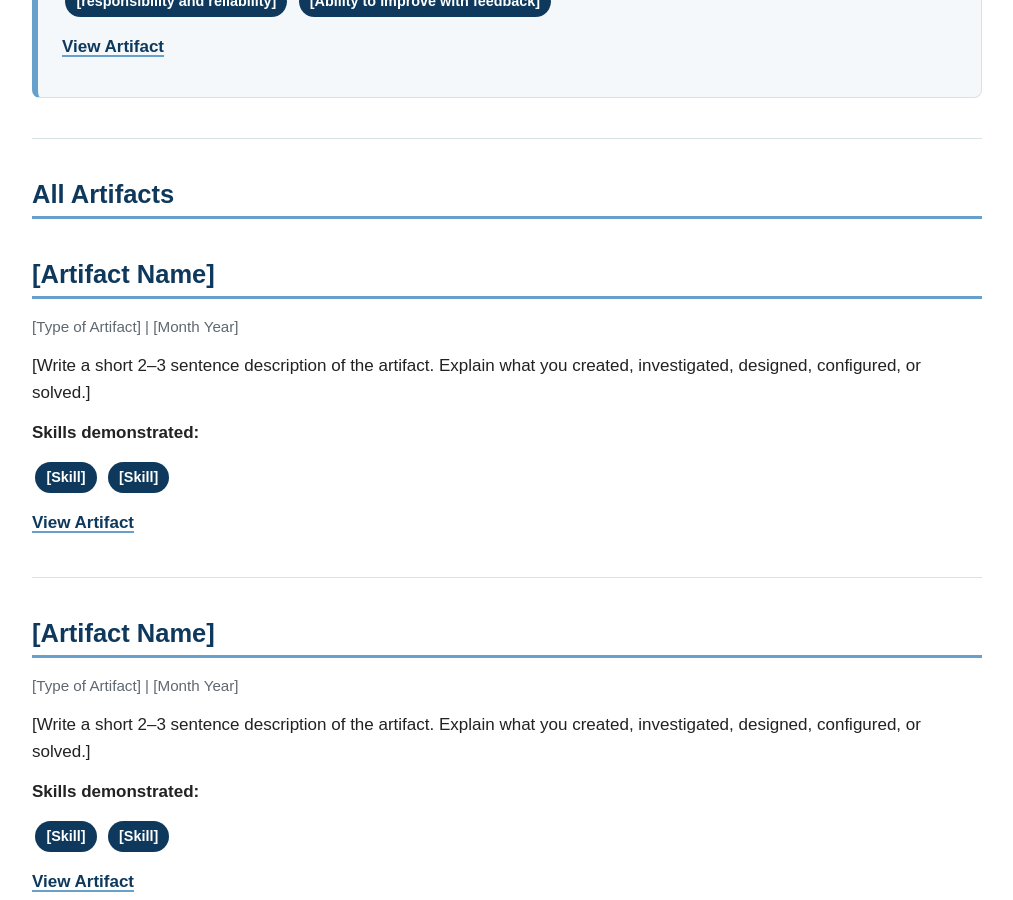
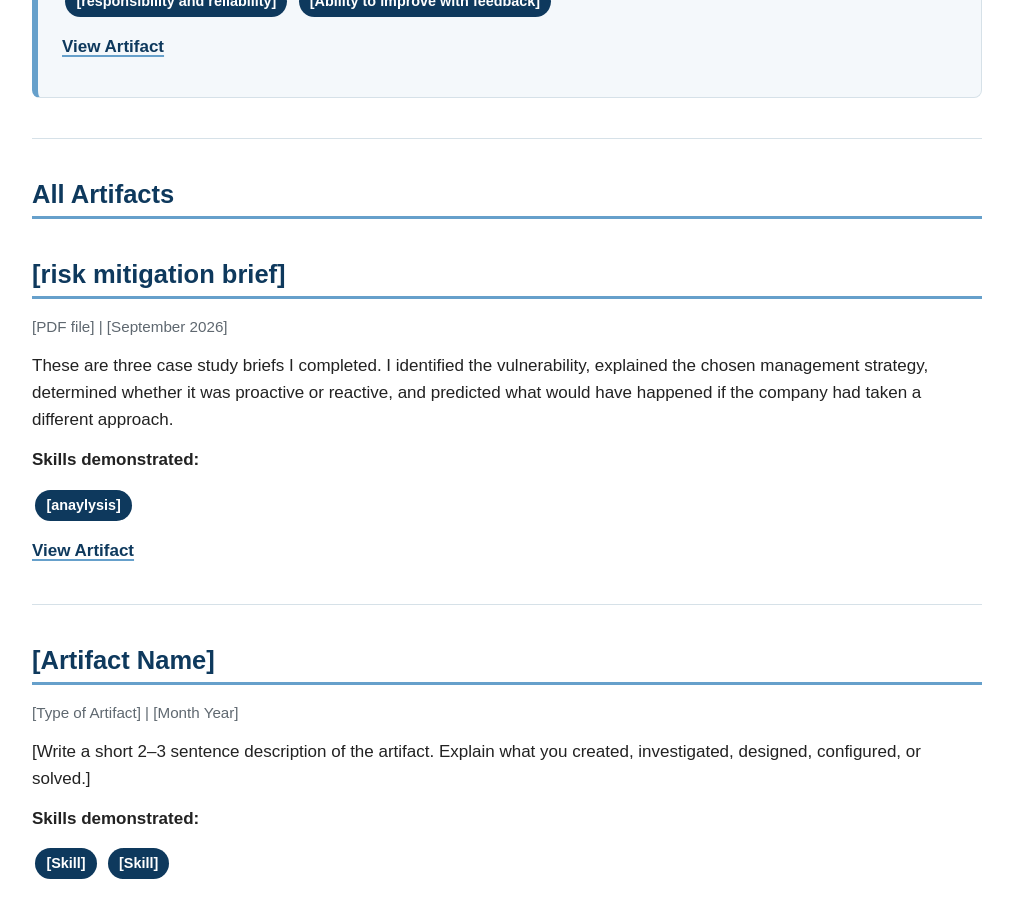
Before and after one commit to 0ysterfish/APEX-portfolio, a Jekyll site: the page built from artifacts.md, in a window 1280 px wide and 900 px high, scrolled down 1263 px. Shown: the whole window, without its empty margins (133-1146 px from the left). Built offline with Jekyll 4.4.1, drawn with Linux system fonts in a browser that asks for light colours.

Commit message:
artifact risk management breif

```diff
--- a/artifacts.md
+++ b/artifacts.md
@@ -63,17 +63,16 @@ A PNG of a rack layout design I made for APEXs sandbox server rack.
 ---
 ## All Artifacts
 
-## [Artifact Name]
-<p class="artifact-meta">[Type of Artifact] | [Month Year]</p>
+## [risk mitigation brief]
+<p class="artifact-meta">[PDF file] | [September 2026]</p>
 
-[Write a short 2–3 sentence description of the artifact. Explain what you created, investigated, designed, configured, or solved.]
+These are three case study briefs I completed. I identified the vulnerability, explained the chosen management strategy, determined whether it was proactive or reactive, and predicted what would have happened if the company had taken a different approach.
 
 **Skills demonstrated:**
 
-<span class="skill-tag">[Skill]</span>
-<span class="skill-tag">[Skill]</span>
+<span class="skill-tag">[anaylysis]</span>
 
-[View Artifact](artifacts/ARTIFACT-FOLDER/)
+[View Artifact](artifacts/risk management breif/)
 
 
 ---
```
Also changed, not shown: artifacts/Risk management breif/index.md (added, +29 -0 lines), 1 other file.
